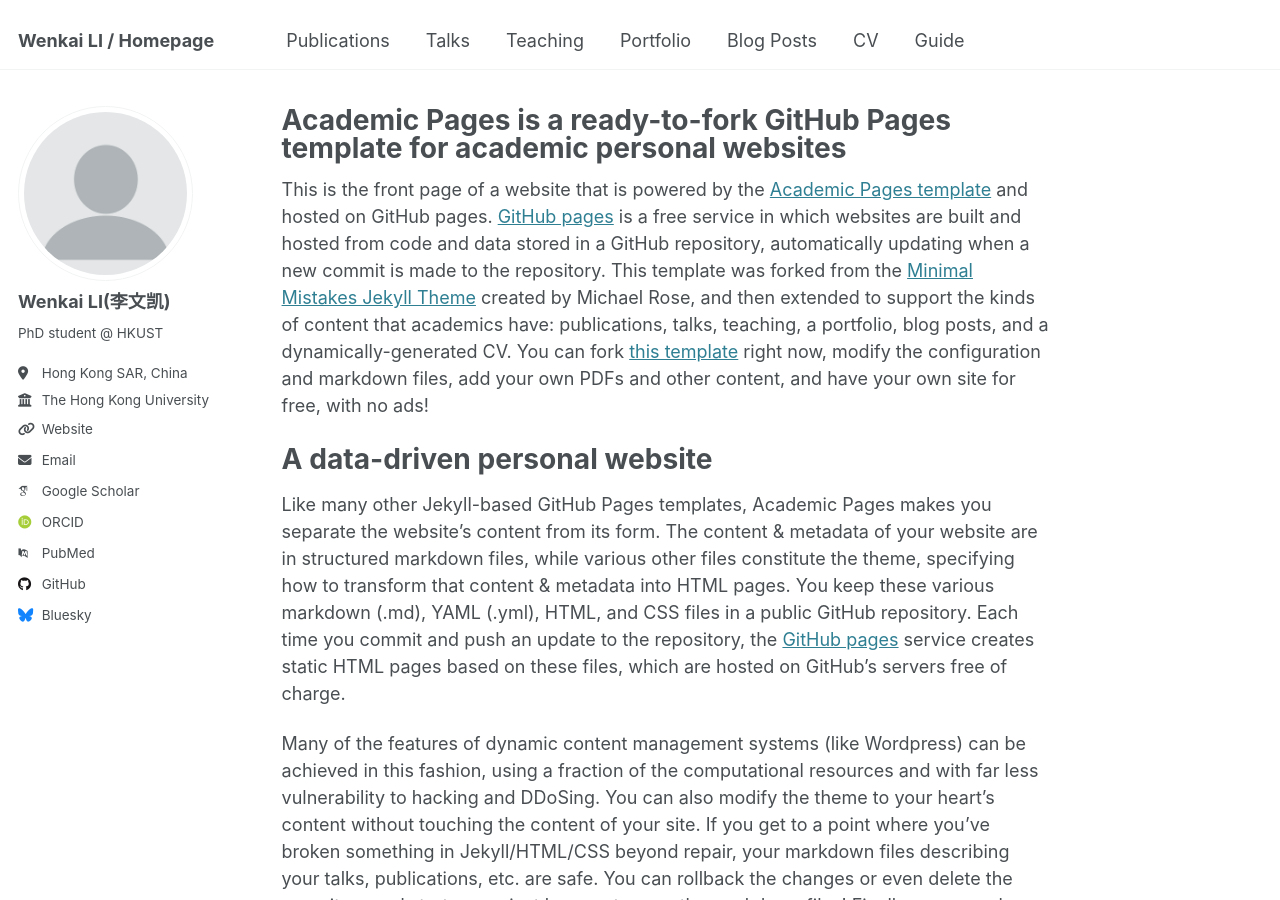
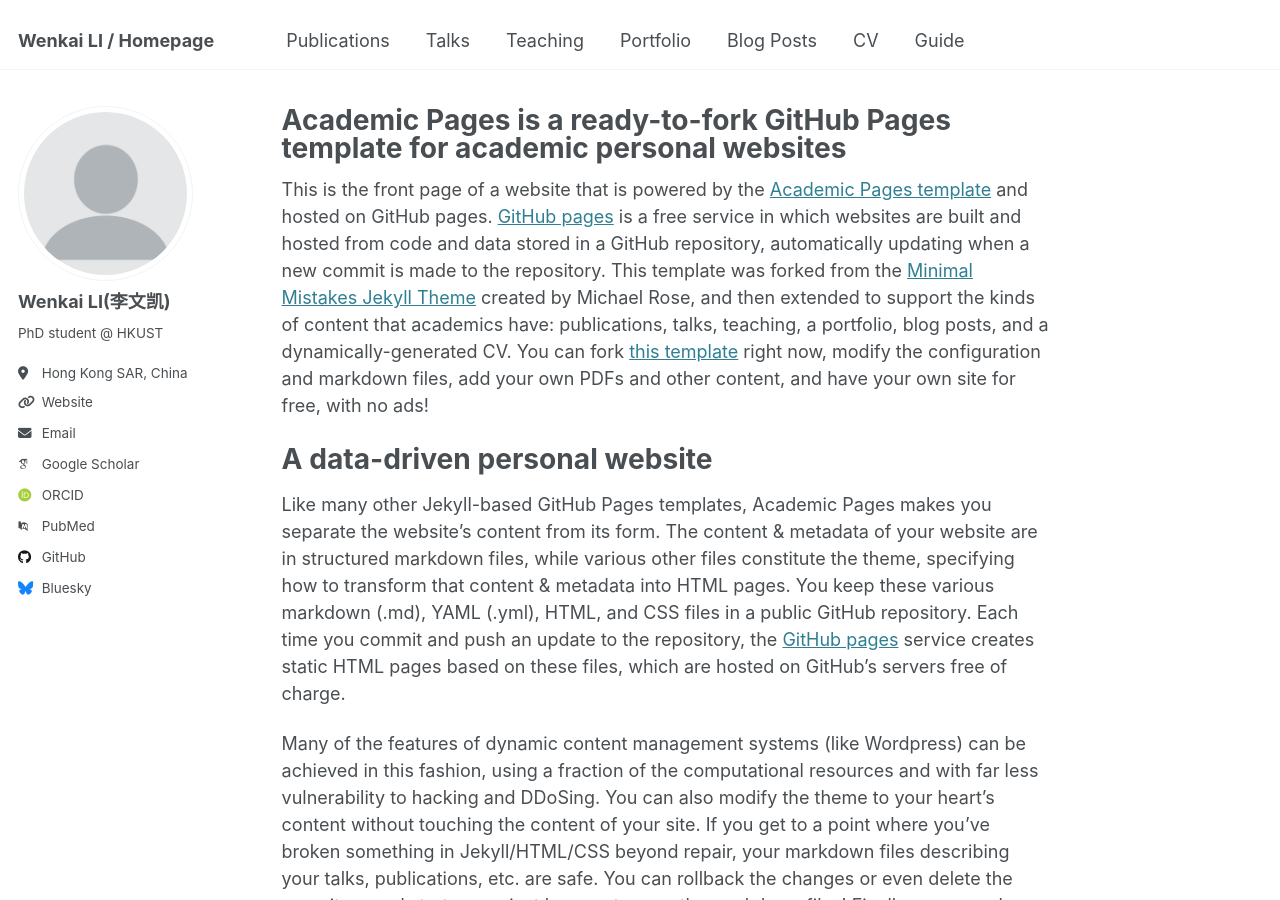
Before and after one commit to kevin333kevin/wenkaili.github.io, a Jekyll site: the page built from _pages/about.md, in a window 1280 px wide and 900 px high. Built offline with Jekyll 4.4.1, drawn with Linux system fonts in a browser that asks for light colours; some web fonts are replaced.

Commit message:
_config.yml

```diff
--- a/_config.yml
+++ b/_config.yml
@@ -27,7 +27,7 @@ author:
   pronouns         : # example: "she/her"
   bio              : "PhD student @ HKUST"
   location         : "Hong Kong SAR, China"
-  employer         : "The Hong Kong University of Science and Technology"
+  # employer         : "The Hong Kong University of Science and Technology"
   uri              :  https://kevin333kevin.github.io/wenkaili.github.io/
   email            : "wlidm@connect.ust.hk"
 
```
